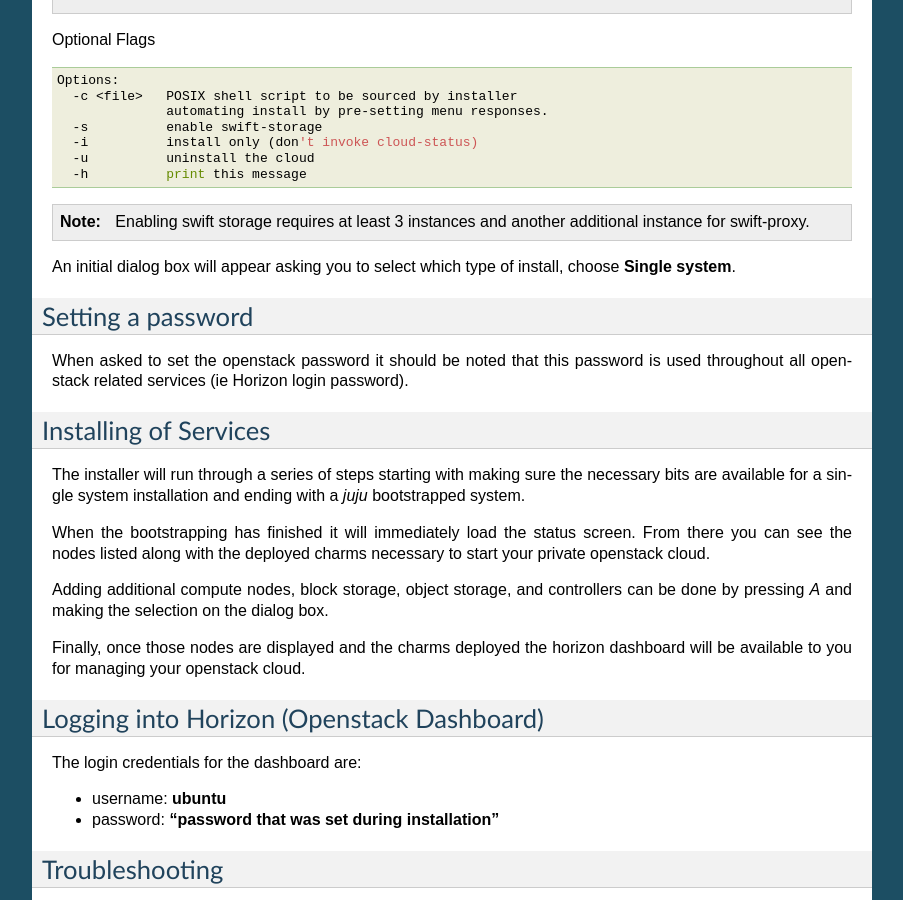
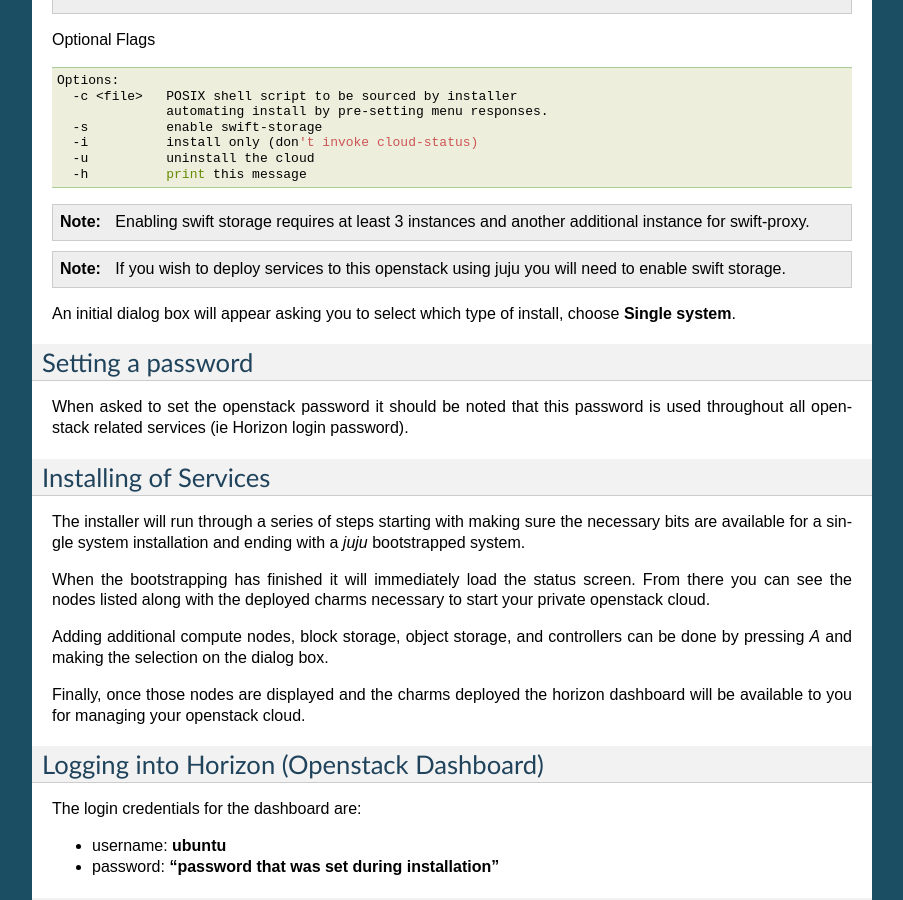
Before and after one commit to Ubuntu-Solutions-Engineering/openstack-installer, a Sphinx documentation site: the page built from docs/single-installer.guide.rst, in a window 1280 px wide and 900 px high, scrolled down 783 px. Shown: the whole window, without its empty margins (198-1101 px from the left). Built offline with Sphinx 7.4.7, drawn with Linux system fonts in a browser that asks for light colours.

Commit message:
added note about enabling swift to be able to use juju

```diff
--- a/docs/single-installer.guide.rst
+++ b/docs/single-installer.guide.rst
@@ -66,6 +66,11 @@ Optional Flags
     Enabling swift storage requires at least 3 instances and another additional
     instance for swift-proxy.
 
+.. note::
+
+    If you wish to deploy services to this openstack using juju you will need
+    to enable swift storage.
+
 An initial dialog box will appear asking you to select which type of
 install, choose **Single system**.
 
--- a/docs/using-juju-in-openstack.guide.rst
+++ b/docs/using-juju-in-openstack.guide.rst
@@ -3,6 +3,11 @@ Using Juju in Openstack
 
 Once the Openstack cloud has been deployed there are only a couple of steps
 to enable juju to deploy charms into the private cloud.
+
+.. note::
+
+    Juju requires swift storage so this needs to have been enabled
+    during the install.
 
 Update ~/.juju/environments.yaml
 ^^^^^^^^^^^^^^^^^^^^^^^^^^^^^^^^
```
